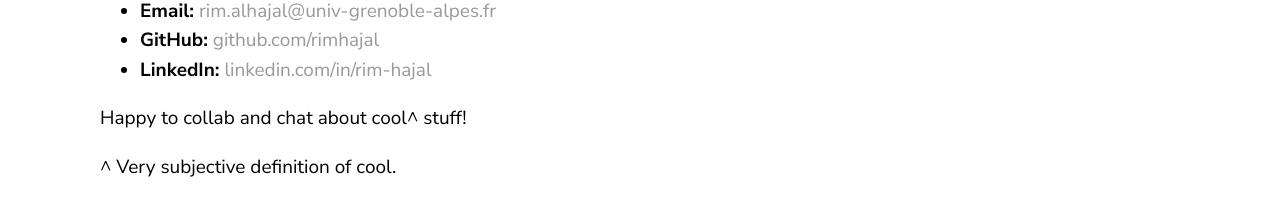
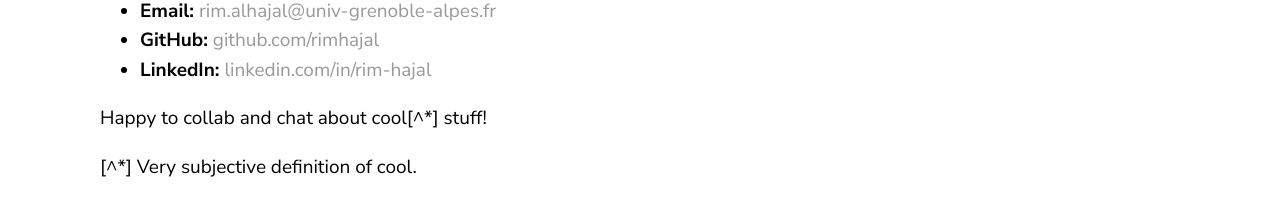
Before and after one commit to rimhajal/rimhajal.github.io, a Jekyll site: the page built from contact.md, in a window 1280 px wide. Shown: the part 447-663 px from the top of the page. Built offline with Jekyll 4.4.1, drawn with Linux system fonts in a browser that asks for light colours.

Commit message:
footnote

```diff
--- a/contact.md
+++ b/contact.md
@@ -8,6 +8,6 @@ permalink: /contact/
 - **GitHub:** [github.com/rimhajal](https://github.com/rimhajal)
 - **LinkedIn:** [linkedin.com/in/rim-hajal](https://linkedin.com/in/rimhajal)
 
-Happy to collab and chat about cool^ stuff!
+Happy to collab and chat about cool[^*] stuff!
 
-^ Very subjective definition of cool.
+[^*] Very subjective definition of cool.
```
